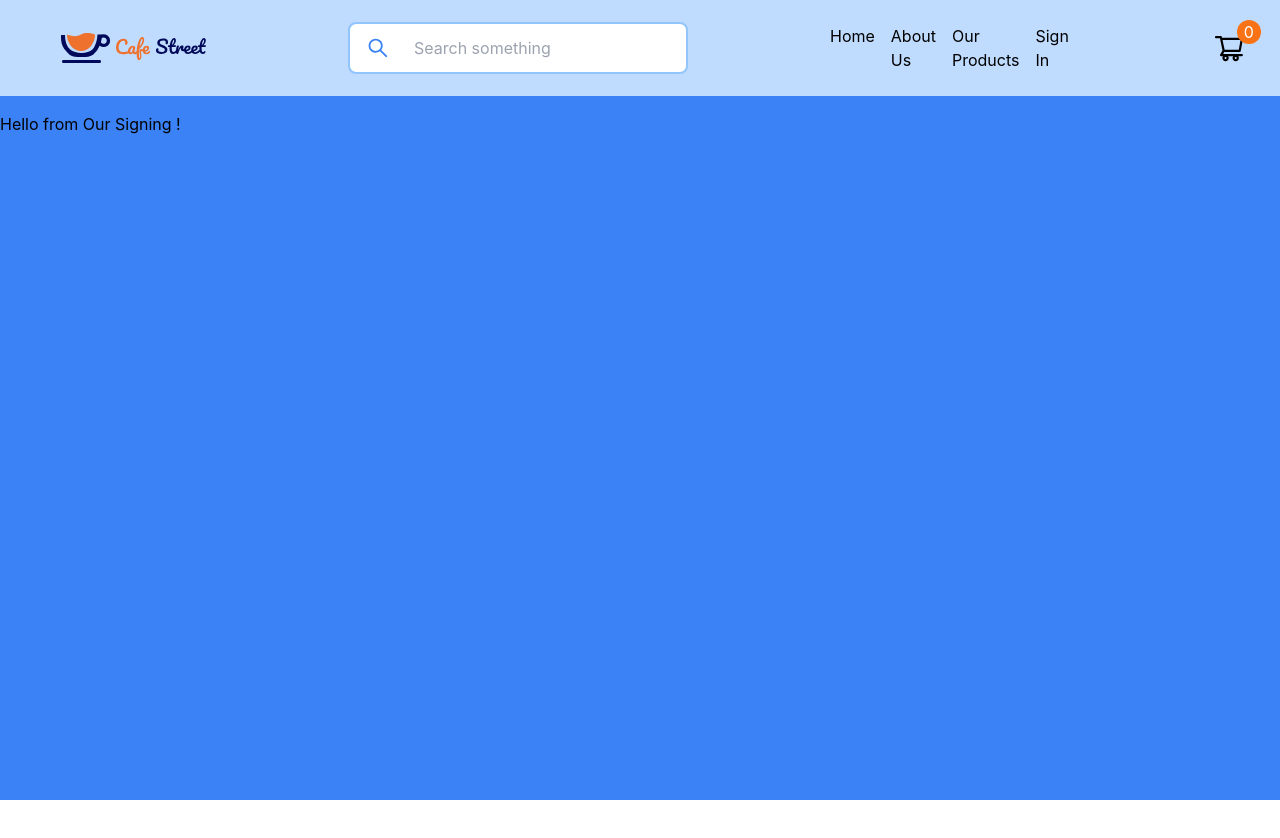
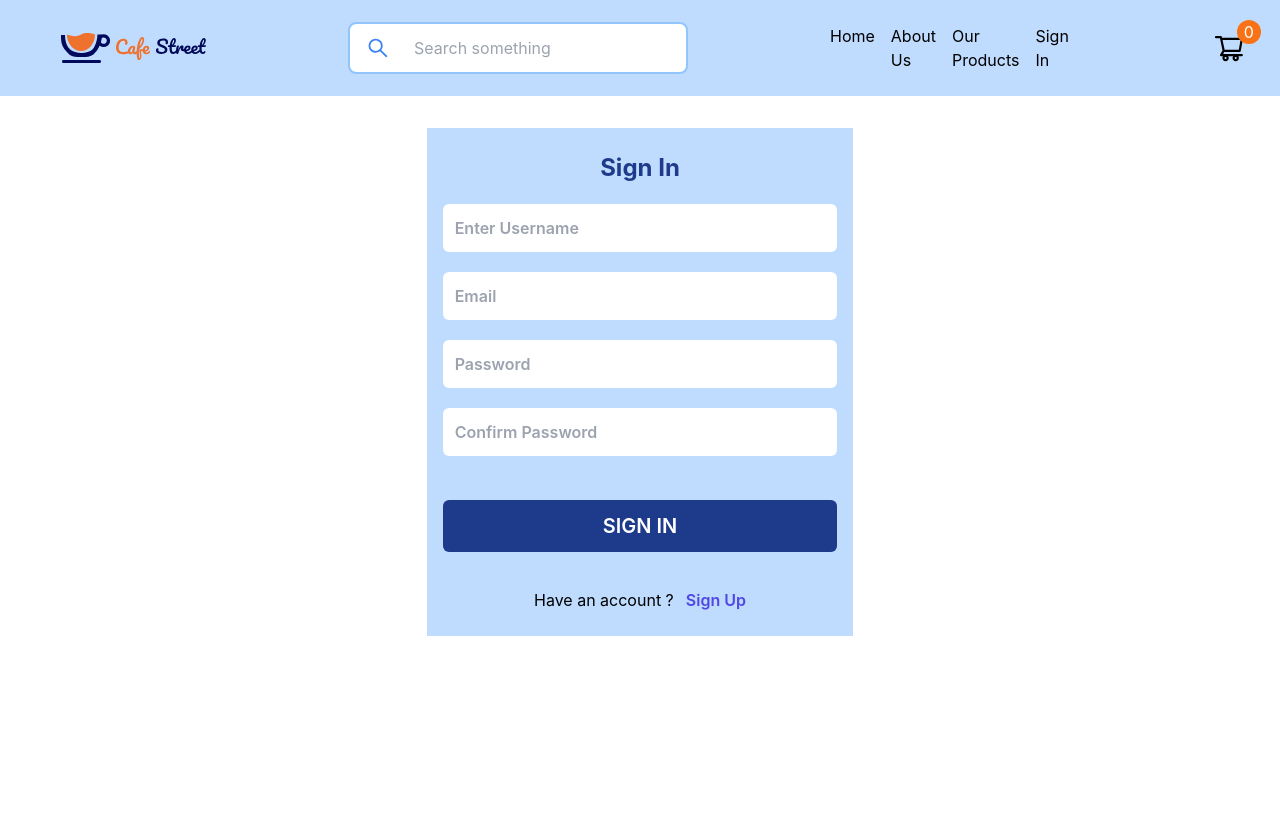
Before and after one commit to Sam516-Dev/e-commerce-site, a React (Create React App) app: page /SignIn in a window 1280 px wide. Shown: the top 838 px of the page. Before the commit the page ends 800 px from the top, so only its background shows below. Built offline with nearby package versions, Linux system fonts and the light colour scheme; no server answers.

Commit message:
Sign Up component

```diff
--- a/src/Components/SignIn.jsx
+++ b/src/Components/SignIn.jsx
@@ -1,11 +1,44 @@
-import React from 'react'
-
+import React from "react";
+import { Link } from "react-router-dom";
 const SignIn = () => {
   return (
-    <div className='h-screen bg-blue-500'>
-      <p className='pt-28'> Hello from Our Signing ! </p>
+    <div className="h-screen">
+      <form className=" bg-blue-200 mt-32 w-1/3 h-auto mx-auto p-4 py-6">
+        <h2 className="text-2xl font-bold text-center text-blue-900">
+          {" "}
+          Sign In{" "}
+        </h2>
+        <div className="flex flex-col gap-5 mt-5">
+          <input
+            className="w-full p-3 font-semibold text-blue-800 rounded-md outline-none"
+            placeholder="Enter Username"
+          />
+          <input
+            className="w-full p-3 font-semibold text-blue-800 rounded-md outline-none"
+            placeholder="Email"
+          />
+          <input
+            className="w-full p-3 font-semibold text-blue-800 rounded-md outline-none"
+            placeholder="Password"
+          />
+          <input
+            className="w-full p-3 font-semibold text-blue-800 rounded-md outline-none"
+            placeholder="Confirm Password"
+          />
+          <button className="p-3 mt-6 bg-blue-900 text-white rounded-md text-xl font-semibold uppercase">
+            {" "}
+            Sign In
+          </button>
+          <div className="flex gap-3 justify-center mt-4">
+            <p>Have an account ?</p>
+            <Link to={"/signIn"}>
+              <span className="text-indigo-600 font-semibold"> Sign Up </span>
+            </Link>
+          </div>
+        </div>
+      </form>
     </div>
-  )
-}
+  );
+};
 
-export default SignIn
+export default SignIn;
--- a/src/Navbar/Navbar.jsx
+++ b/src/Navbar/Navbar.jsx
@@ -73,7 +73,7 @@ const Navbar = () => {
               <NavLink to="/OurProducts"> Our Products</NavLink>
             </li>
             <li>
-              <NavLink to="SignIn">Sign In</NavLink>
+              <NavLink to="/SignIn">Sign In</NavLink>
             </li>
           </ul>
         </div>
```
